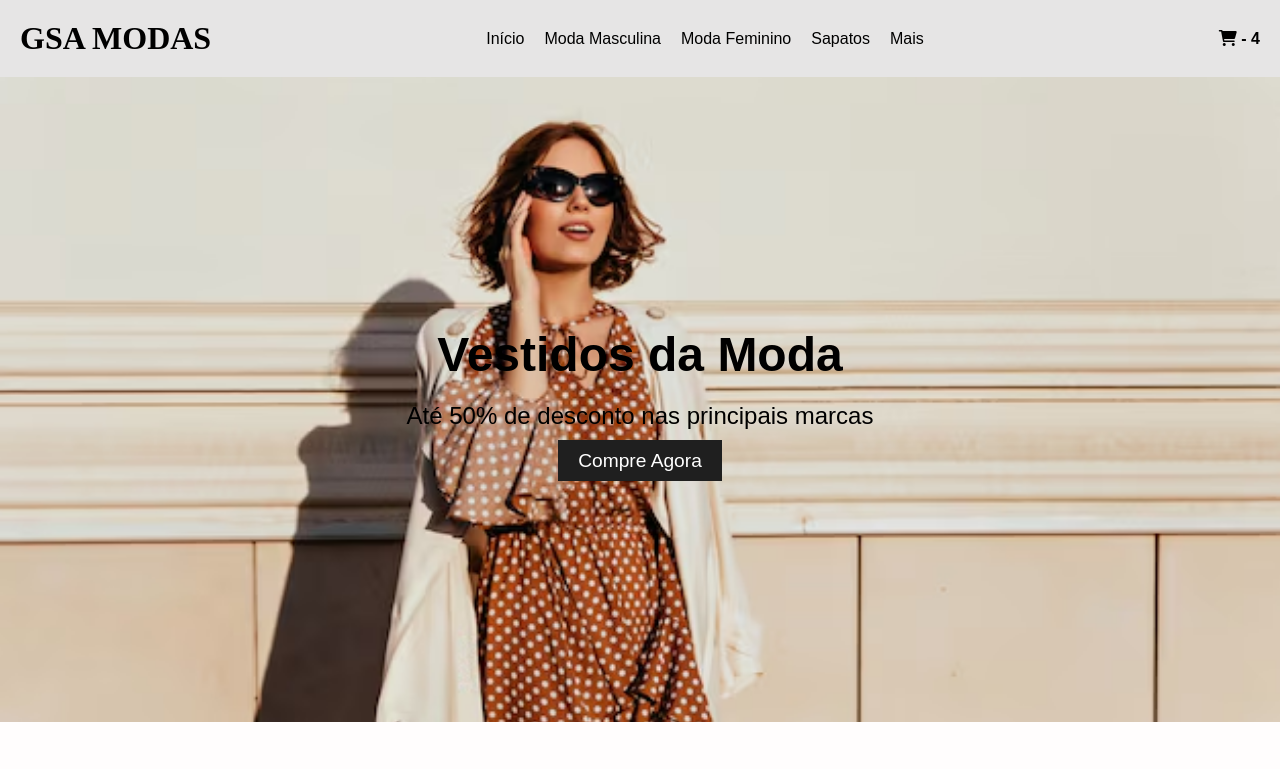
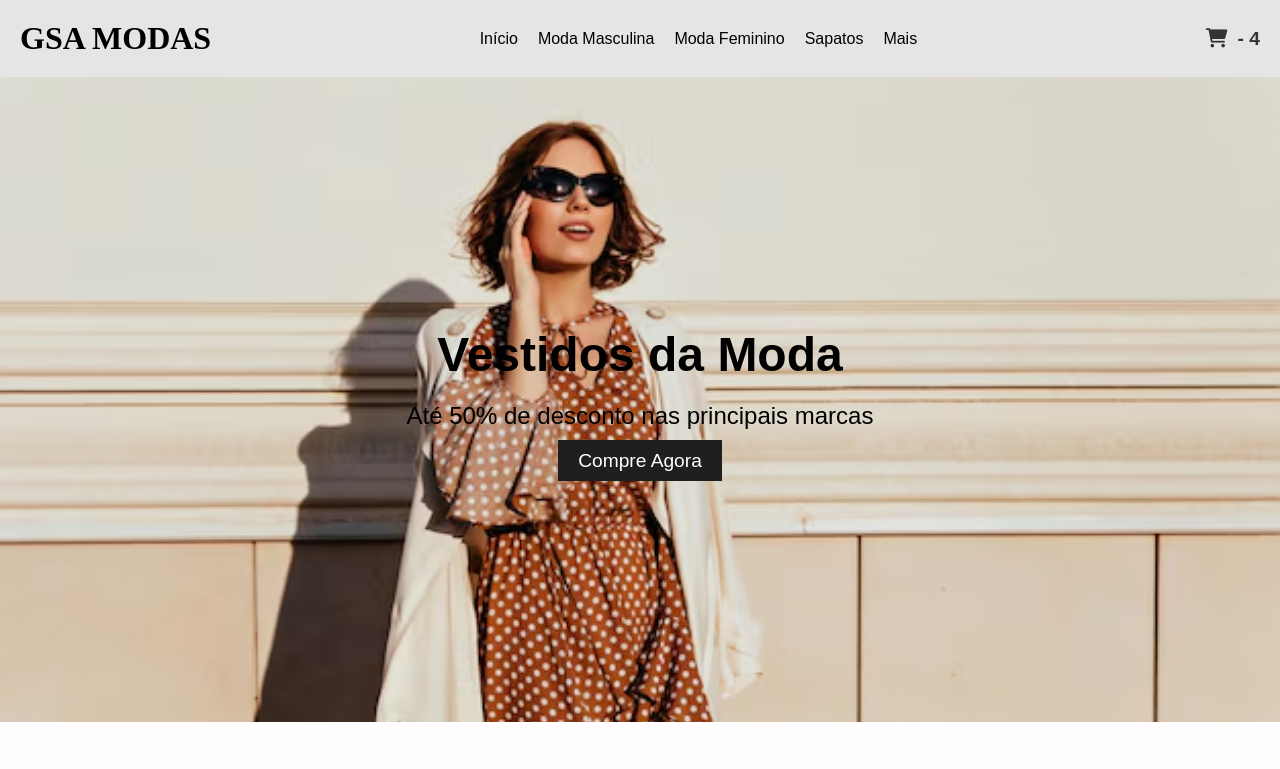
Before and after one commit to samyra-7/projeto-pronto, a plain HTML site: page index.html in a window 1280 px wide. Shown: the top 769 px of the page. Drawn offline with Linux system fonts and the light colour scheme.

Commit message:
Update styles.css

```diff
--- a/styles.css
+++ b/styles.css
@@ -128,3 +128,14 @@ footer {
     text-align: center;
     padding: 20px 0;
 }
+
+.cart a {
+    text-decoration: none;
+    color: #333;
+    font-weight: bold;
+    font-size: 1.2em; /* Ajusta o tamanho do ícone */
+}
+
+.cart a i {
+    margin-right: 5px; /* Espaçamento entre o ícone e o número de itens */
+}
```
